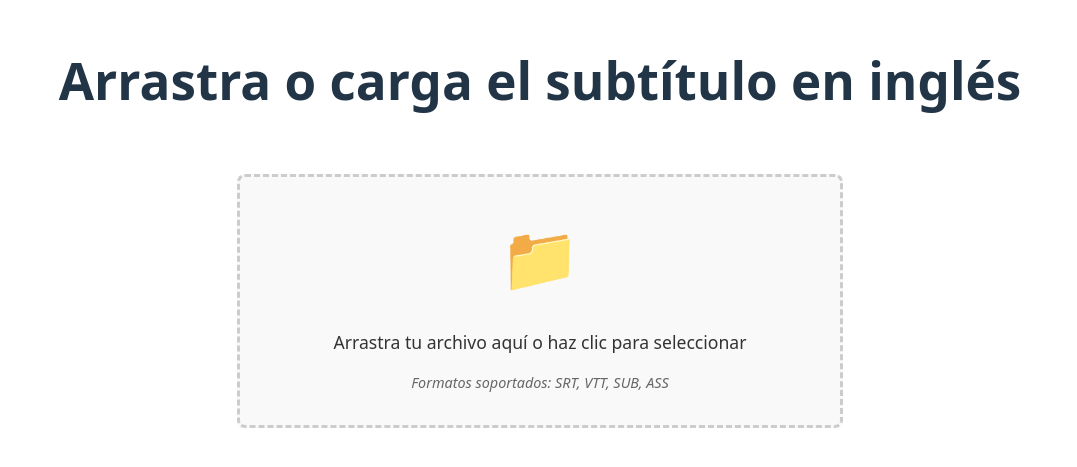
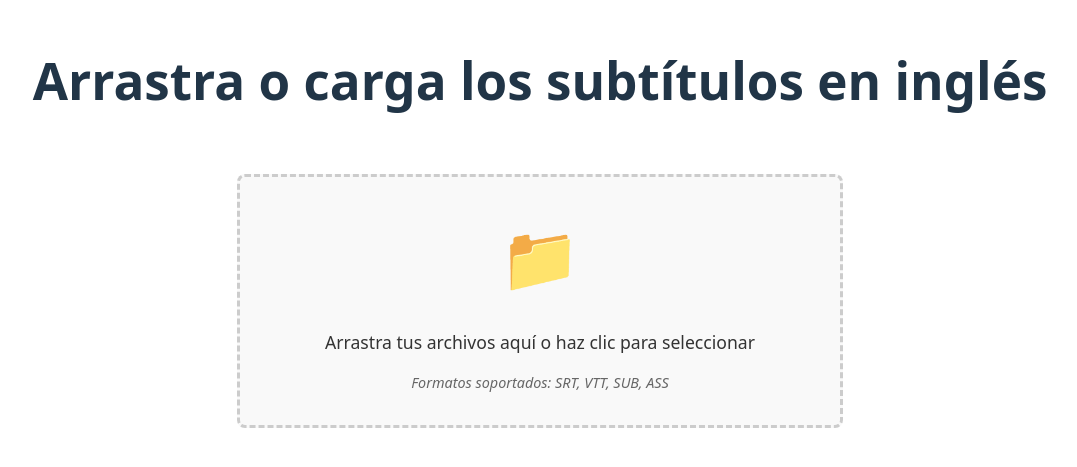
Before and after one commit to guidop91/subtitle-translation, a React (Vite) app: page / in a window 1280 px wide. Shown: the part 177-644 px from the top of the page, without its empty margins (100-1177 px from the left). Built offline with nearby package versions, Linux system fonts and the light colour scheme.

Commit message:
Add aggregation and splitting logic, not working

```diff
--- a/src/App.tsx
+++ b/src/App.tsx
@@ -1,15 +1,26 @@
+import { useState, useEffect } from 'react'
 import './App.css'
 import FileUploadInput from './components/FileUpload'
 import DocumentTransform from './components/DocumentTransform'
-import { useState } from 'react'
+import { aggregateFiles } from './utils/aggregateFiles'
 
 function App() {
-  const [file, setFile] = useState<File | null>(null)
+  const [files, setFiles] = useState<File[]>([])
+  const [aggregatedFile, setAggregatedFile] = useState<File | null>(null)
+
+  useEffect(() => {
+    async function updateAggregatedFile() {
+      const result = await aggregateFiles(files);
+      setAggregatedFile(result);
+    }
+    updateAggregatedFile();
+  }, [files])
+
   return (
     <div className="app-container">
-      <h1>Arrastra o carga el subtítulo en inglés</h1>
-      <FileUploadInput file={file} onFileChange={setFile} />
-      <DocumentTransform file={file} />
+      <h1>Arrastra o carga los subtítulos en inglés</h1>
+      <FileUploadInput files={files} onFilesChange={setFiles} />
+      <DocumentTransform file={aggregatedFile} />
     </div>
   )
 }
--- a/src/components/DocumentTransform.tsx
+++ b/src/components/DocumentTransform.tsx
@@ -1,12 +1,14 @@
 import { useState } from "react";
+import { splitTranslatedContent } from "../utils/splitFiles";
 
 function DocumentTransform ({ file }: { file: File | null }) {
   const [error, setError] = useState<string | null>(null);
-  const [downloadUrl, setDownloadUrl] = useState<string | null>(null);
+  const [translatedFiles, setTranslatedFiles] = useState<File[]>([]);
 
   const translateDoc = async () => {
+    console.log(file);
     if (!file) return;
-    setDownloadUrl(null);
+    setTranslatedFiles([]);
     setError(null);
 
     const formData = new FormData();
@@ -25,9 +27,14 @@ function DocumentTransform ({ file }: { file: File | null }) {
       return;
     }
 
-    // Create full URL for the translated file
+    // Fetch the translated file content
     const fullUrl = `http://localhost:3001${resJson.outputPath}`;
-    setDownloadUrl(fullUrl);
+    const fileResponse = await fetch(fullUrl);
+    const content = await fileResponse.text();
+
+    // Split the translated content into individual files
+    const files = splitTranslatedContent(content);
+    setTranslatedFiles(files);
   };
 
   return (
@@ -37,11 +44,19 @@ function DocumentTransform ({ file }: { file: File | null }) {
           <button onClick={translateDoc}>Traducir archivo</button>
         </div>
       )}
-      {downloadUrl && (
+      {translatedFiles.length > 0 && (
         <div>
-          <a href={downloadUrl} download={file?.name.replace(/\.[^/.]+$/, '') + '-translated.srt'}>
-            Descargar el archivo traducido
-          </a>
+          <h3>Archivos traducidos:</h3>
+          {translatedFiles.map((translatedFile, index) => {
+            const url = URL.createObjectURL(translatedFile);
+            return (
+              <div key={index}>
+                <a href={url} download={translatedFile.name}>
+                  Descargar {translatedFile.name}
+                </a>
+              </div>
+            );
+          })}
         </div>
       )}
       {error && (
--- a/src/components/FileUpload.tsx
+++ b/src/components/FileUpload.tsx
@@ -1,8 +1,8 @@
 import { useState } from 'react';
 
-function FileUploadInput({ file, onFileChange }: {
-  onFileChange: (file: File | null) => void
-  file: File | null
+function FileUploadInput({ files, onFilesChange }: {
+  onFilesChange: (files: File[]) => void
+  files: File[]
 }) {
   const [dragActive, setDragActive] = useState(false)
 
@@ -21,18 +21,17 @@ function FileUploadInput({ file, onFileChange }: {
     e.stopPropagation()
     setDragActive(false)
 
-    if (e.dataTransfer.files && e.dataTransfer.files[0]) {
-      const droppedFile = e.dataTransfer.files[0]
-      console.log(droppedFile)
-      onFileChange(droppedFile)
+    if (e.dataTransfer.files && e.dataTransfer.files.length > 0) {
+      const droppedFiles = Array.from(e.dataTransfer.files)
+      onFilesChange(droppedFiles)
     }
   }
 
   const handleChange = (e: React.ChangeEvent<HTMLInputElement>) => {
     e.preventDefault()
-    if (e.target.files && e.target.files[0]) {
-      const selectedFile = e.target.files[0]
-      onFileChange(selectedFile)
+    if (e.target.files && e.target.files.length > 0) {
+      const selectedFiles = Array.from(e.target.files)
+      onFilesChange(selectedFiles)
     }
   }
 
@@ -50,26 +49,32 @@ function FileUploadInput({ file, onFileChange }: {
           id="file-upload"
           accept=".srt,.vtt,.sub,.ass, .txt"
           onChange={handleChange}
+          multiple
           style={{ display: 'none' }}
         />
         <label htmlFor="file-upload" className="file-upload-label">
           <div className="upload-icon">📁</div>
           <p>
-            {file
-              ? file.name
-              : 'Arrastra tu archivo aquí o haz clic para seleccionar'}
+            {files.length > 0
+              ? `${files.length} archivo${files.length > 1 ? 's' : ''} seleccionado${files.length > 1 ? 's' : ''}`
+              : 'Arrastra tus archivos aquí o haz clic para seleccionar'}
           </p>
           <p className="upload-hint">Formatos soportados: SRT, VTT, SUB, ASS</p>
         </label>
       </div>
-      {file && (
+      {files.length > 0 && (
         <div className="file-info">
-          <p>
-            <strong>Archivo seleccionado:</strong> {file.name}
-          </p>
-          <p>
-            <strong>Tamaño:</strong> {(file.size / 1024).toFixed(2)} KB
-          </p>
+          <h3>Archivos seleccionados:</h3>
+          {files.map((file, index) => (
+            <div key={index} className="file-item">
+              <p>
+                <strong>{index + 1}. {file.name}</strong>
+              </p>
+              <p>
+                Tamaño: {(file.size / 1024).toFixed(2)} KB
+              </p>
+            </div>
+          ))}
         </div>
       )}
     </>
--- /dev/null
+++ b/src/utils/aggregateFiles.ts
@@ -0,0 +1,20 @@
+export async function aggregateFiles(files: File[]): Promise<File | null> {
+  if (files.length === 0) return null;
+
+  if (files.length === 1) return files[0];
+
+  const fileContents: string[] = [];
+
+  for (const file of files) {
+    const content = await file.text();
+    const boundedContent = `###_${file.name}_###\n${content}\n###_/${file.name}_###`;
+    fileContents.push(boundedContent);
+  }
+
+  const aggregatedContent = fileContents.join('\n\n');
+  const aggregatedFile = new File([aggregatedContent], 'aggregated-subtitles.srt', {
+    type: 'text/plain'
+  });
+
+  return aggregatedFile;
+}
--- /dev/null
+++ b/src/utils/splitFiles.ts
@@ -0,0 +1,27 @@
+export function splitTranslatedContent(content: string): File[] {
+  const files: File[] = [];
+  const regex = /###_(.+?)_###\n([\s\S]*?)\n###_\/\1_###/g;
+
+  let match;
+  while ((match = regex.exec(content)) !== null) {
+    const originalName = match[1];
+    const fileContent = match[2];
+
+    // Extract name and extension
+    const lastDotIndex = originalName.lastIndexOf('.');
+    const nameWithoutExt = lastDotIndex > 0 ? originalName.substring(0, lastDotIndex) : originalName;
+    const extension = lastDotIndex > 0 ? originalName.substring(lastDotIndex) : '';
+
+    // Create new filename with "-translated" suffix
+    const translatedName = `${nameWithoutExt}-translated${extension}`;
+
+    // Create File object
+    const file = new File([fileContent], translatedName, {
+      type: 'text/plain'
+    });
+
+    files.push(file);
+  }
+
+  return files;
+}
```
